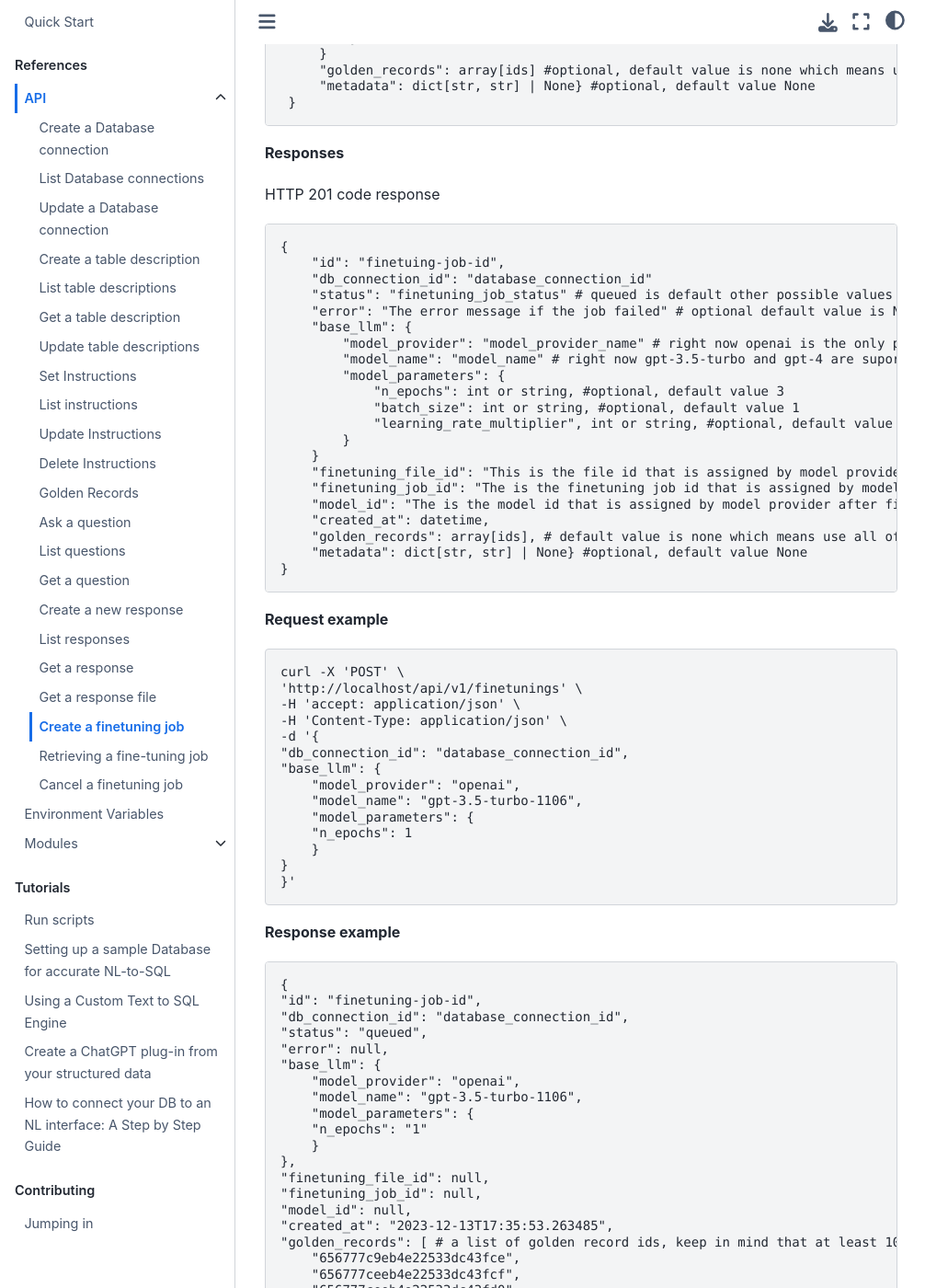
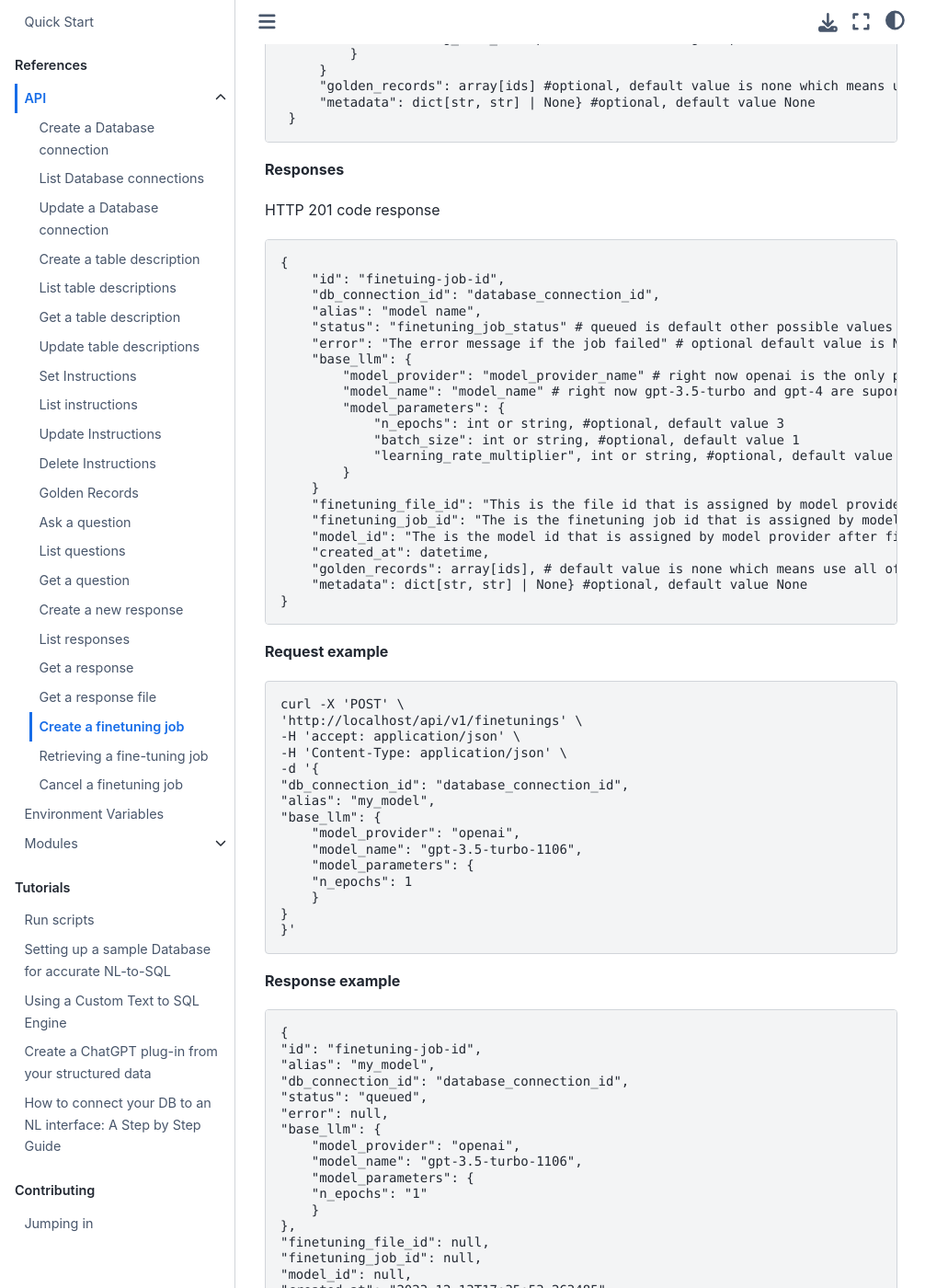
Before and after one commit to Dataherald/dataherald, a Sphinx documentation site: the page built from docs/api.finetuning.rst, in a window 1280 px wide and 1400 px high, scrolled down 708 px. Shown: the whole window at 92% size, without its empty margins (0-1031 px from the left). Built offline with Sphinx 7.4.7 and the Sphinx Book theme 1.1.4, drawn with Linux system fonts in a browser that asks for light colours; some of the changed text lies outside the part shown.

Commit message:
DH-5033/add alias

```diff
--- a/docs/api.cancel_finetuning.rst
+++ b/docs/api.cancel_finetuning.rst
@@ -25,6 +25,7 @@ HTTP 200 code response
     {
         "id": "finetuing-job-id",
         "db_connection_id": "database_connection_id"
+        "alias": "model name"
         "status": "finetuning_job_status" # queued is default other possible values are [queued, running, succeeded, failed, validating_files, or cancelled]
         "error": "The error message if the job failed" # optional default value is None
         "base_llm": {
@@ -63,6 +64,7 @@ HTTP 200 code response
 
     {
     "id": "finetuning-job-id",
+    "alias": "my_model",
     "db_connection_id": "database_connection_id",
     "status": "cancelled",
     "error": "Fine tuning cancelled by the user",
--- a/docs/api.finetuning.rst
+++ b/docs/api.finetuning.rst
@@ -16,6 +16,7 @@ Request this ``POST`` endpoint to create a finetuning job::
 
    {
         "db_connection_id": "database_connection_id"
+        "alias": "model name",
         "base_llm": {
             "model_provider": "model_provider_name" # right now openai is the only provider.
             "model_name": "model_name" # right now gpt-3.5-turbo and gpt-4 are suported.
@@ -37,7 +38,8 @@ HTTP 201 code response
 
     {
         "id": "finetuing-job-id",
-        "db_connection_id": "database_connection_id"
+        "db_connection_id": "database_connection_id",
+        "alias": "model name",
         "status": "finetuning_job_status" # queued is default other possible values are [queued, running, succeeded, failed, validating_files, or cancelled]
         "error": "The error message if the job failed" # optional default value is None
         "base_llm": {
@@ -67,6 +69,7 @@ HTTP 201 code response
     -H 'Content-Type: application/json' \
     -d '{
     "db_connection_id": "database_connection_id",
+    "alias": "my_model",
     "base_llm": {
         "model_provider": "openai",
         "model_name": "gpt-3.5-turbo-1106",
@@ -83,6 +86,7 @@ HTTP 201 code response
 
     {
     "id": "finetuning-job-id",
+    "alias": "my_model",
     "db_connection_id": "database_connection_id",
     "status": "queued",
     "error": null,
--- a/docs/api.get_finetuning.rst
+++ b/docs/api.get_finetuning.rst
@@ -16,6 +16,7 @@ HTTP 200 code response
     {
         "id": "finetuing-job-id",
         "db_connection_id": "database_connection_id"
+        "alias": "model name"
         "status": "finetuning_job_status" # queued is default other possible values are [queued, running, succeeded, failed, validating_files, or cancelled]
         "error": "The error message if the job failed" # optional default value is None
         "base_llm": {
@@ -50,6 +51,7 @@ HTTP 200 code response
     {
     "id": "finetuning-job-id",
     "db_connection_id": "database_connection_id",
+    "alias": "my_model",
     "status": "validating_files",
     "error": null,
     "base_llm": {
--- a/docs/api.rst
+++ b/docs/api.rst
@@ -149,6 +149,7 @@ Related endpoints are:
     {
         "id": "finetuing-job-id",
         "db_connection_id": "database_connection_id",
+        "alias": "model name",
         "status": "finetuning_job_status", // Possible values: queued, running, succeeded, validating_files, failed, or cancelled
         "error": "The error message if the job failed", // Optional, default is None
         "base_llm": {
```
Also changed, not shown: 2 other files.
